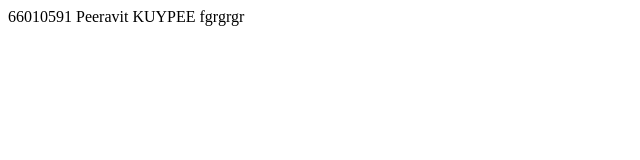
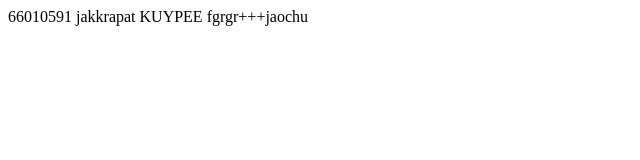
Before and after one commit to Peeravit15/git101, a plain HTML site: page index.html in a window 1280 px wide. Shown: the full height of the page, 0-640 px from the left. Drawn offline with Linux system fonts and the light colour scheme.

Commit message:
Update index.html

```diff
--- a/index.html
+++ b/index.html
@@ -6,6 +6,6 @@
     <title>Document</title>
 </head>
 <body>
-    66010591 Peeravit KUYPEE fgrgrgr
+    66010591 jakkrapat KUYPEE fgrgr+++jaochu
 </body>
 </html>
```
